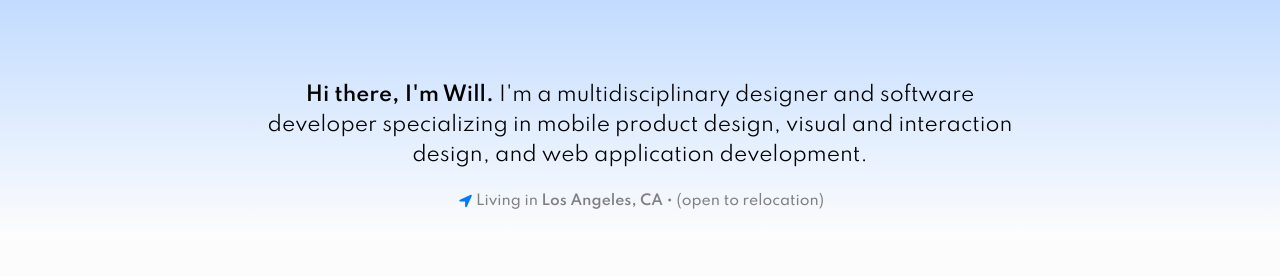
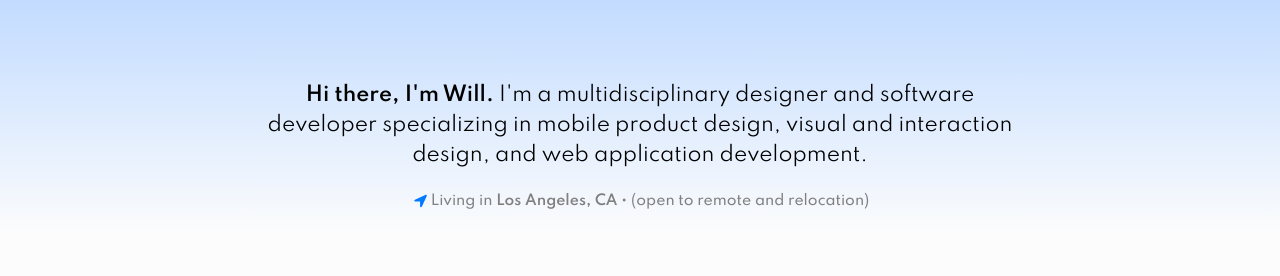
Before and after one commit to wagivens/portfolio, a website: page index.html in a window 1280 px wide. Shown: the top 276 px of the page. Drawn offline with Linux system fonts and the light colour scheme.

Commit message:
modify text on home page

```diff
--- a/index.html
+++ b/index.html
@@ -44,7 +44,7 @@
               d="M4.27471 10.5504L8.94547 10.5692C9.03963 10.5692 9.07102 10.6069 9.07102 10.701L9.08358 15.3404C9.08358 16.4202 10.4333 16.6651 10.9104 15.6229L15.6628 5.33972C16.1713 4.24108 15.3175 3.51285 14.2691 3.99625L3.9357 8.76117C2.97518 9.20063 3.17607 10.5441 4.27471 10.5504Z"
               fill="#007AFF" />
           </svg>
-          <p>Living in <strong>Los Angeles, CA</strong> • (open to relocation)</p>
+          <p>Living in <strong>Los Angeles, CA</strong> • (open to remote and relocation)</p>
         </div>
       </div>
     </section>
```
